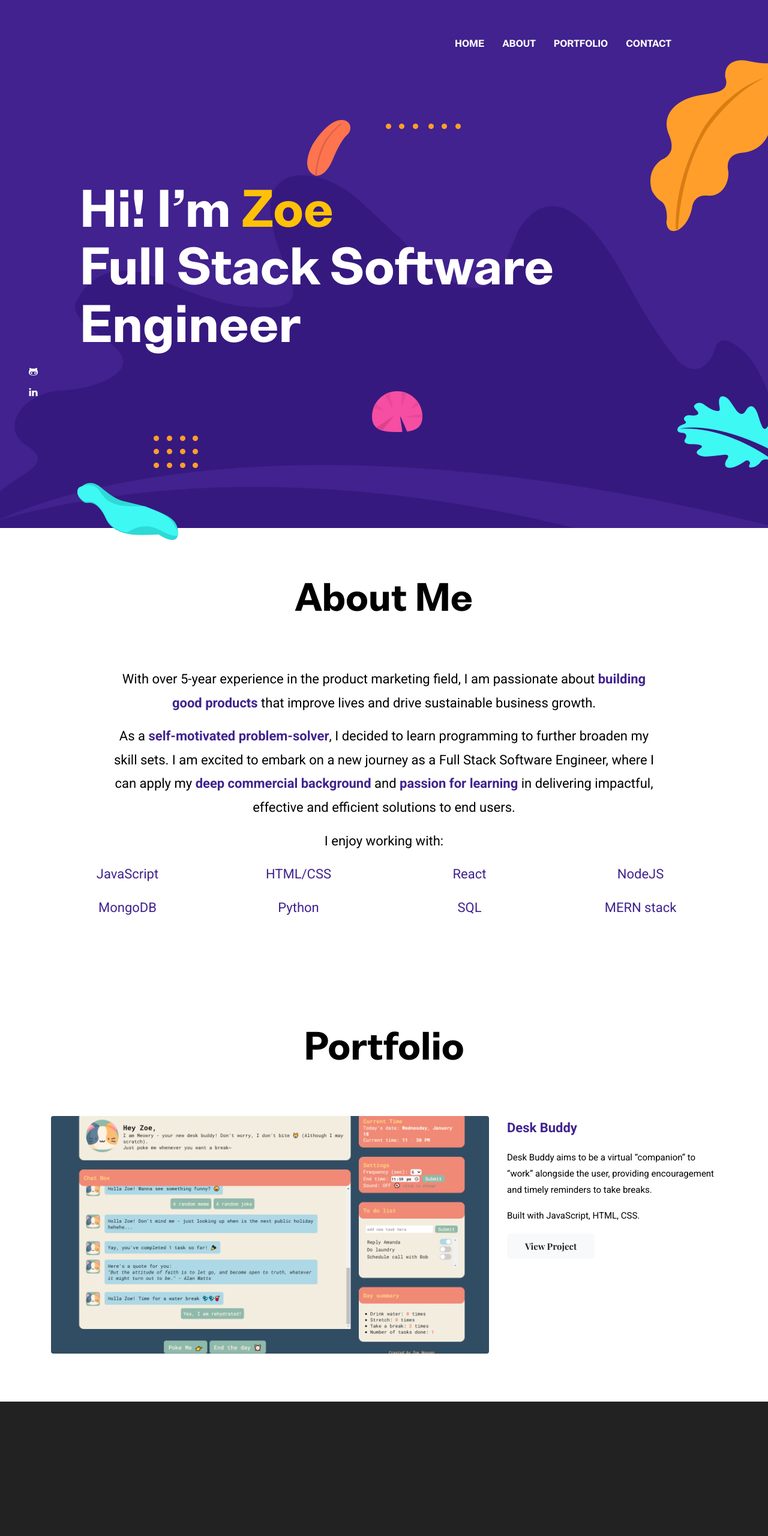
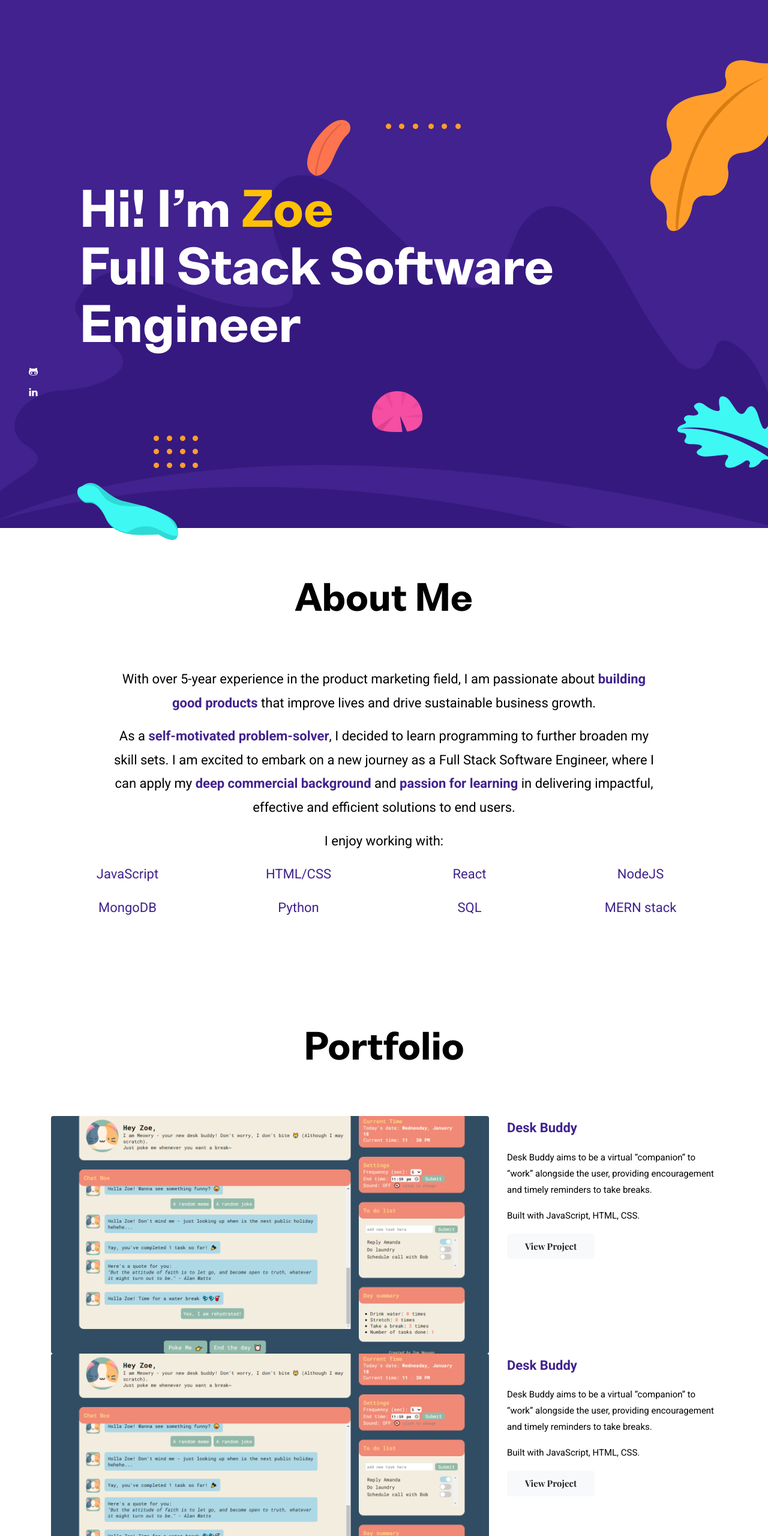
Before and after one commit to ZoeNguyen73/portfolio-2023, a plain HTML site: page index.html in a window 1280 px wide. Shown: the top 2560 px of the page at 60% size. Drawn offline with nearby package versions, Linux system fonts and the light colour scheme.

Commit message:
feat: remove nav bar

```diff
--- a/index.html
+++ b/index.html
@@ -26,34 +26,6 @@
 </head>
 
 <body>
-
-
-<header class="navigation fixed-top">
-  <nav class="navbar navbar-expand-lg navbar-dark">
-    <!-- <a class="navbar-brand font-tertiary h3" href="index.html"><img src="images/logo.png" alt="Myself"></a> -->
-    <button class="navbar-toggler" type="button" data-toggle="collapse" data-target="#navigation"
-      aria-controls="navigation" aria-expanded="false" aria-label="Toggle navigation">
-      <span class="navbar-toggler-icon"></span>
-    </button>
-
-    <div class="collapse navbar-collapse text-center" id="navigation">
-      <ul class="navbar-nav ml-auto">
-        <li class="nav-item active">
-          <a class="nav-link" href="index.html">Home</a>
-        </li>
-        <li class="nav-item">
-          <a class="nav-link" href="about.html">About</a>
-        </li>
-        <li class="nav-item">
-          <a class="nav-link" href="portfolio.html">Portfolio</a>
-        </li>
-        <li class="nav-item">
-          <a class="nav-link" href="contact.html">Contact</a>
-        </li>
-      </ul>
-    </div>
-  </nav>
-</header>
 
 <!-- hero area -->
 <section class="hero-area bg-primary" id="parallax">
@@ -190,6 +162,7 @@
         <h2 class="section-title">Portfolio</h2>
       </div>
     </div>
+
     <div class="row">
       <div class="col-lg-8 mx-auto text-center">
         <div class="position-relative rounded hover-wrapper">
@@ -209,58 +182,27 @@
         <a class="btn btn-light btn-sm" href="https://zoenguyen73.github.io/Desk-Buddy/src/index.html">view project</a>
       </div>
     </div>
-    <!-- <div class="row shuffle-wrapper">
-      <div class="col-lg-4 col-6 mb-4 shuffle-item">
+
+    <div class="row">
+      <div class="col-lg-8 mx-auto text-center">
         <div class="position-relative rounded hover-wrapper">
-          <img src="images/portfolio/item-1.png" alt="portfolio-image" class="img-fluid rounded w-100">
-          <div class="hover-overlay">
-            <div class="hover-content">
-              <a class="btn btn-light btn-sm" href="project-single.html">view project</a>
-            </div>
-          </div>
+          <img src="images/portfolio/desk-buddy.png" alt="Desk-Buddy" style="height: auto; max-width: 100%; object-fit: contain">
         </div>
       </div>
-      <div class="col-lg-4 col-6 mb-4 shuffle-item">
-        <div class="position-relative rounded hover-wrapper">
-          <img src="images/portfolio/item-2.png" alt="portfolio-image" class="img-fluid rounded w-100">
-          <div class="hover-overlay">
-            <div class="hover-content">
-              <a class="btn btn-light btn-sm" href="project-single.html">view project</a>
-            </div>
-          </div>
-        </div>
+      <div class="col-lg-4 mx-auto">
+        <p class="font-primary paragraph-lg text-primary font-weight-bold">
+          Desk Buddy
+        </p>
+        <p class="font-primary paragraph text-dark">
+          Desk Buddy aims to be a virtual “companion” to “work” alongside the user, providing encouragement and timely reminders to take breaks.
+        </p>
+        <p class="font-primary paragraph text-dark">
+          Built with JavaScript, HTML, CSS.
+        </p>
+        <a class="btn btn-light btn-sm" href="https://zoenguyen73.github.io/Desk-Buddy/src/index.html">view project</a>
       </div>
-      <div class="col-lg-4 col-6 mb-4 shuffle-item">
-        <div class="position-relative rounded hover-wrapper">
-          <img src="images/portfolio/item-3.png" alt="portfolio-image" class="img-fluid rounded w-100">
-          <div class="hover-overlay">
-            <div class="hover-content">
-              <a class="btn btn-light btn-sm" href="project-single.html">view project</a>
-            </div>
-          </div>
-        </div>
-      </div>
-      <div class="col-lg-4 col-6 mb-4 shuffle-item">
-        <div class="position-relative rounded hover-wrapper">
-          <img src="images/portfolio/item-4.png" alt="portfolio-image" class="img-fluid rounded w-100">
-          <div class="hover-overlay">
-            <div class="hover-content">
-              <a class="btn btn-light btn-sm" href="project-single.html">view project</a>
-            </div>
-          </div>
-        </div>
-      </div>
-      <div class="col-lg-4 col-6 mb-4 shuffle-item">
-        <div class="position-relative rounded hover-wrapper">
-          <img src="images/portfolio/item-5.png" alt="portfolio-image" class="img-fluid rounded w-100">
-          <div class="hover-overlay">
-            <div class="hover-content">
-              <a class="btn btn-light btn-sm" href="project-single.html">view project</a>
-            </div>
-          </div>
-        </div>
-      </div>
-    </div> -->
+    </div>
+
   </div>
 </section>
 <!-- /portfolio -->
```
